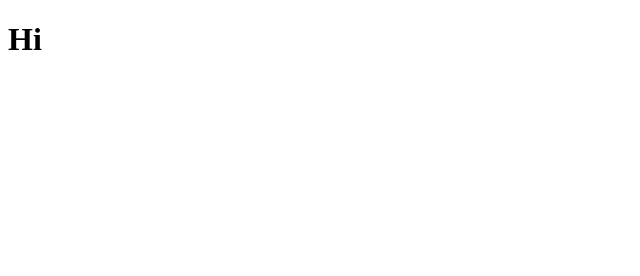
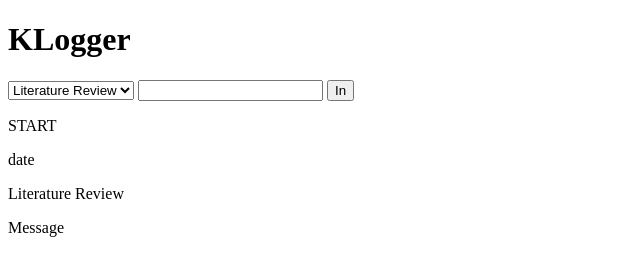
Before and after one commit to ioverpi/klogger, a plain HTML site: page index.html in a window 1280 px wide. Shown: the whole page, without its empty margins (0-640 px from the left). Drawn offline with Linux system fonts and the light colour scheme.

Commit message:
Got kind of a structure created.

```diff
--- a/index.html
+++ b/index.html
@@ -6,6 +6,19 @@
         <script src="script.js"></script>
     </head>
     <body>
-        <h1>Hi</h1>
+        <h1>KLogger</h1>
+        <select>
+            <option value="0">Literature Review</option>
+        </select>
+        <input type="text" />
+        <button id="stateButton">In</button>
+        <div id="table">
+            <div>
+                <p>START</p>
+                <p>date</p>
+                <p>Literature Review</p>
+                <p>Message</p>
+            </div>
+        </div>
     </body>
 </html>
--- a/script.js
+++ b/script.js
@@ -0,0 +1,11 @@
+let stateButton = null;
+
+function init(){
+    stateButton = document.getElementById("stateButton");
+    stateButton.addEventListener("click", function(){
+        alert("hi");
+    }, false);
+}
+
+
+window.addEventListener("load", init, false);
```
